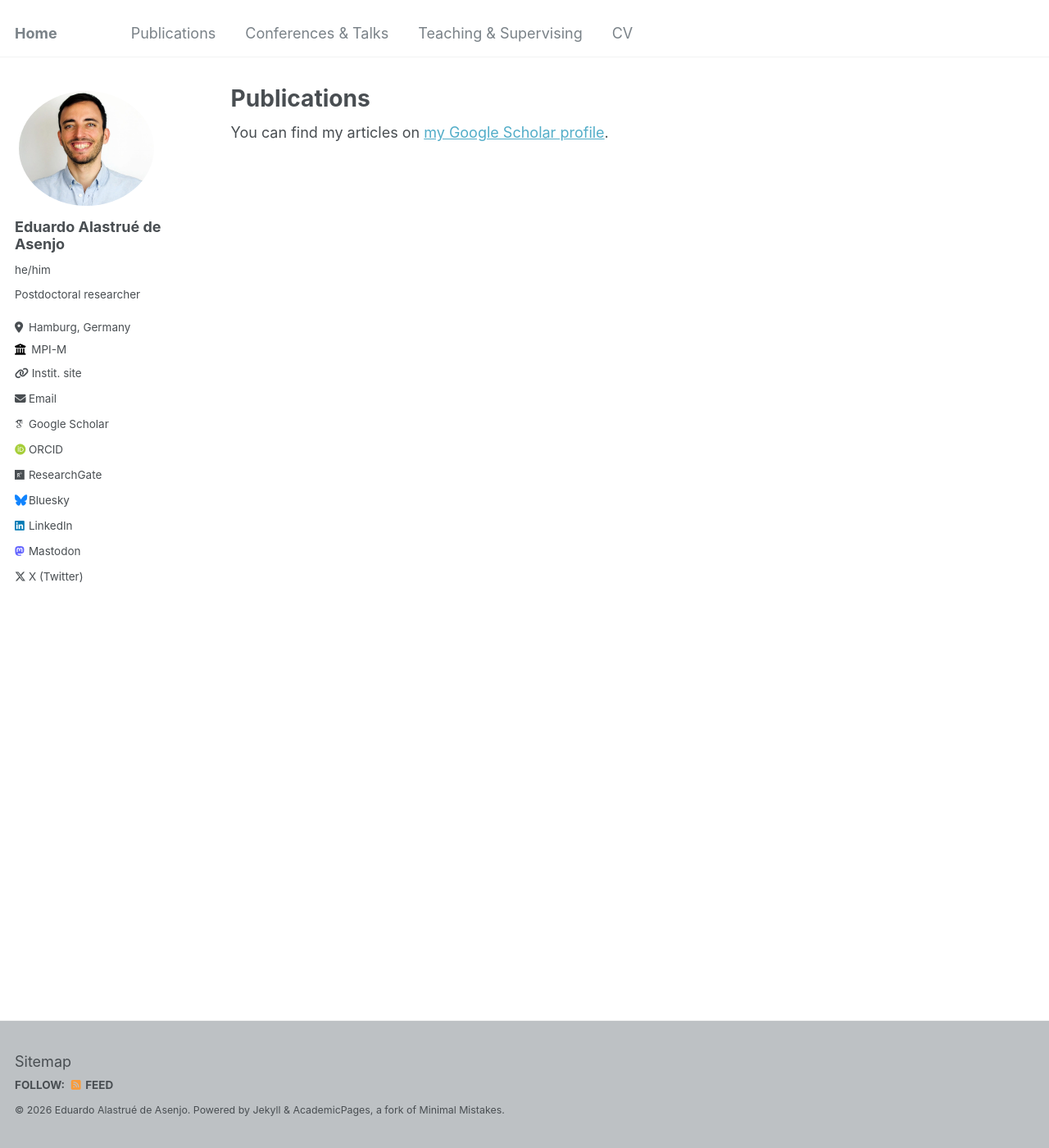
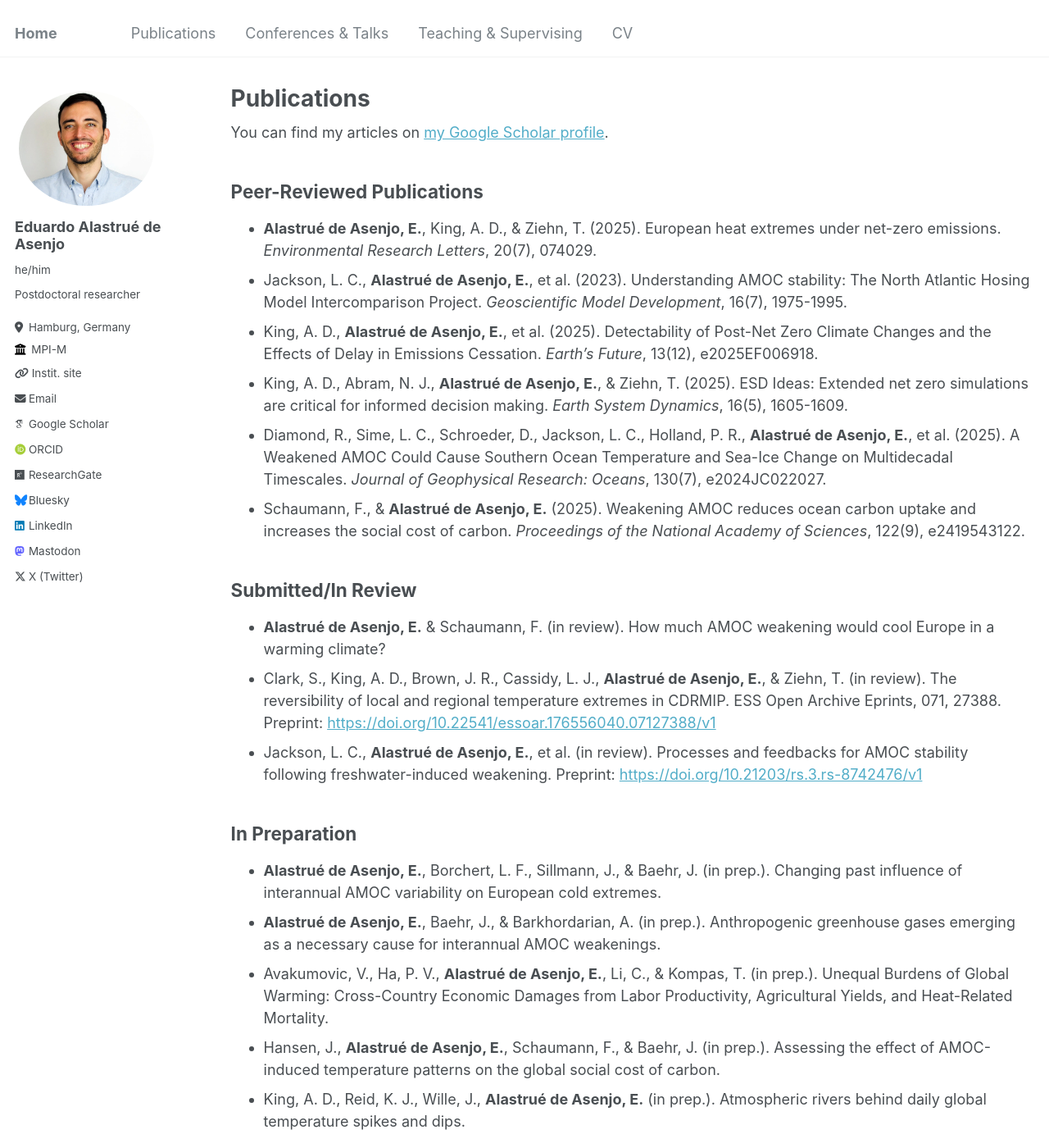
Before and after one commit to edualas/edualas.github.io, a Jekyll site: the page built from _pages/publications.md, in a window 1280 px wide and 1400 px high. Shown: the whole window at 82% size. Built offline with Jekyll 4.4.1, drawn with Linux system fonts in a browser that asks for light colours; some web fonts are replaced.

Commit message:
Add publication list to Publications page

```diff
--- a/_pages/publications.md
+++ b/_pages/publications.md
@@ -8,10 +8,26 @@ author_profile: true
 {% if site.author.googlescholar %}
   <div class="wordwrap">You can find my articles on <a href="{{site.author.googlescholar}}">my Google Scholar profile</a>.</div>
 {% endif %}
-{% comment %}
-{% include base_path %}
 
-{% for post in site.publications reversed %}
-  {% include archive-single.html %}
-{% endfor %}
-{% endcomment %}
+## Peer-Reviewed Publications
+
+- **Alastrué de Asenjo, E.**, King, A. D., & Ziehn, T. (2025). European heat extremes under net-zero emissions. *Environmental Research Letters*, 20(7), 074029.
+- Jackson, L. C., **Alastrué de Asenjo, E.**, et al. (2023). Understanding AMOC stability: The North Atlantic Hosing Model Intercomparison Project. *Geoscientific Model Development*, 16(7), 1975-1995.
+- King, A. D., **Alastrué de Asenjo, E.**, et al. (2025). Detectability of Post-Net Zero Climate Changes and the Effects of Delay in Emissions Cessation. *Earth's Future*, 13(12), e2025EF006918.
+- King, A. D., Abram, N. J., **Alastrué de Asenjo, E.**, & Ziehn, T. (2025). ESD Ideas: Extended net zero simulations are critical for informed decision making. *Earth System Dynamics*, 16(5), 1605-1609.
+- Diamond, R., Sime, L. C., Schroeder, D., Jackson, L. C., Holland, P. R., **Alastrué de Asenjo, E.**, et al. (2025). A Weakened AMOC Could Cause Southern Ocean Temperature and Sea-Ice Change on Multidecadal Timescales. *Journal of Geophysical Research: Oceans*, 130(7), e2024JC022027.
+- Schaumann, F., & **Alastrué de Asenjo, E.** (2025). Weakening AMOC reduces ocean carbon uptake and increases the social cost of carbon. *Proceedings of the National Academy of Sciences*, 122(9), e2419543122.
+
+## Submitted/In Review
+
+- **Alastrué de Asenjo, E.** & Schaumann, F. (in review). How much AMOC weakening would cool Europe in a warming climate?
+- Clark, S., King, A. D., Brown, J. R., Cassidy, L. J., **Alastrué de Asenjo, E.**, & Ziehn, T. (in review). The reversibility of local and regional temperature extremes in CDRMIP. ESS Open Archive Eprints, 071, 27388. Preprint: <https://doi.org/10.22541/essoar.176556040.07127388/v1>
+- Jackson, L. C., **Alastrué de Asenjo, E.**, et al. (in review). Processes and feedbacks for AMOC stability following freshwater-induced weakening. Preprint: <https://doi.org/10.21203/rs.3.rs-8742476/v1>
+
+## In Preparation
+
+- **Alastrué de Asenjo, E.**, Borchert, L. F., Sillmann, J., & Baehr, J. (in prep.). Changing past influence of interannual AMOC variability on European cold extremes.
+- **Alastrué de Asenjo, E.**, Baehr, J., & Barkhordarian, A. (in prep.). Anthropogenic greenhouse gases emerging as a necessary cause for interannual AMOC weakenings.
+- Avakumovic, V., Ha, P. V., **Alastrué de Asenjo, E.**, Li, C., & Kompas, T. (in prep.). Unequal Burdens of Global Warming: Cross-Country Economic Damages from Labor Productivity, Agricultural Yields, and Heat-Related Mortality.
+- Hansen, J., **Alastrué de Asenjo, E.**, Schaumann, F., & Baehr, J. (in prep.). Assessing the effect of AMOC-induced temperature patterns on the global social cost of carbon.
+- King, A. D., Reid, K. J., Wille, J., **Alastrué de Asenjo, E.** (in prep.). Atmospheric rivers behind daily global temperature spikes and dips.
```
